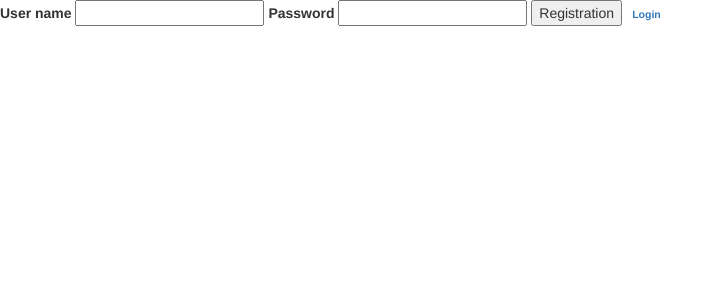
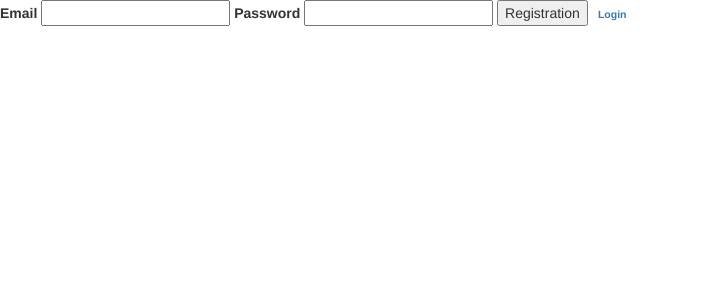
Before and after one commit to yurabysaha/mail_sender, a Django app: page /user/registration/ in a window 1280 px wide. Shown: the top 300 px of the page, without its empty margins (0-723 px from the left). Run offline with Django 3.2, Linux system fonts and the light colour scheme; some libraries are stand-ins or nearby versions.

Commit message:
Cosmetics fix for all code. And connect user model with other models.

```diff
--- a/job_board/models.py
+++ b/job_board/models.py
@@ -1,9 +1,11 @@
 from django.db import models
 from django.contrib.auth.models import User
 
+from mail_sender import settings
+
 
 class Job (models.Model):
-    user = models.ForeignKey('auth.User', on_delete = models.CASCADE)
+    user = models.ForeignKey(settings.AUTH_USER_MODEL, on_delete=models.CASCADE)
     title = models.CharField(max_length=18)
     created_at = models.DateTimeField(auto_now_add=True)
     updated_at = models.DateTimeField(auto_now=True)
--- a/mail_sender/urls.py
+++ b/mail_sender/urls.py
@@ -15,11 +15,11 @@ Including another URLconf
 """
 from django.contrib import admin
 from django.urls import path
-from django.conf.urls import url, include
+from django.conf.urls import include
 
 
 urlpatterns = [
-    path(r'^admin/', admin.site.urls),
-    path(r'user/', include('user_profile.urls')),
+    path('admin/', admin.site.urls),
+    path('user/', include('user_profile.urls')),
     path('jobs/', include("job_board.urls")),
 ]
--- a/user_profile/templates/mail_sender/login.html
+++ b/user_profile/templates/mail_sender/login.html
@@ -20,7 +20,7 @@
 {% else %}
 		Welcome {{ user.email }}
 		<p>You are already logged in!</p>
-		<a href="/job/">Job</a>
+		<a href="/jobs/">Job</a>
 
 {% endif %}
 	</form>
--- a/user_profile/templates/mail_sender/registration.html
+++ b/user_profile/templates/mail_sender/registration.html
@@ -7,7 +7,7 @@
 <div class="large-offset-3 large-6 columns">
 	<form action="/user/registration/" method="post">
 		{% csrf_token %}
-		<label for="username">User name</label>
+		<label for="username">Email</label>
 		<input type="text" name="username", id="username">
 		<label for="password">Password</label>
 		<input type="text" name="password", id="password">
--- a/user_profile/urls.py
+++ b/user_profile/urls.py
@@ -1,10 +1,10 @@
-from django.conf.urls import url
+from django.urls import path
+
 from . import views
 
 
 urlpatterns = [
-    url(r'^registration/$', views.registration, name='registration'),
-    url(r'^login/$', views.log_in, name='login'),
-    url(r'^logout/$', views.log_out, name='logout'),
-
+    path('registration/', views.registration, name='registration'),
+    path('login/', views.log_in, name='login'),
+    path('logout/', views.log_out, name='logout'),
 ]
--- a/user_profile/views.py
+++ b/user_profile/views.py
@@ -1,17 +1,14 @@
 from django.shortcuts import render, get_object_or_404, redirect
-from django.contrib.auth.hashers import check_password
 from .models import MyUser
-from django.contrib.auth import login, authenticate, logout
-
+from django.contrib.auth import login, logout
 
 
 def registration(request):
     if request.method == 'POST':
         user = MyUser.objects.create_user(email=request.POST['username'], password=request.POST['password'])
         login(request, user)
-        return redirect('/user/registration/')
+        return redirect('/jobs/')
     else:
-        # logout(request)
         return render(request, 'mail_sender/registration.html')
 
 
@@ -25,7 +22,6 @@ def log_in(request):
         return render(request, 'mail_sender/login.html')
 
 
-
 def log_out(request):
     logout(request)
     return redirect('/user/login/')
```
Also changed, not shown: job_board/views.py (+3 -4 lines), user_profile/models.py (+3 -16 lines).
